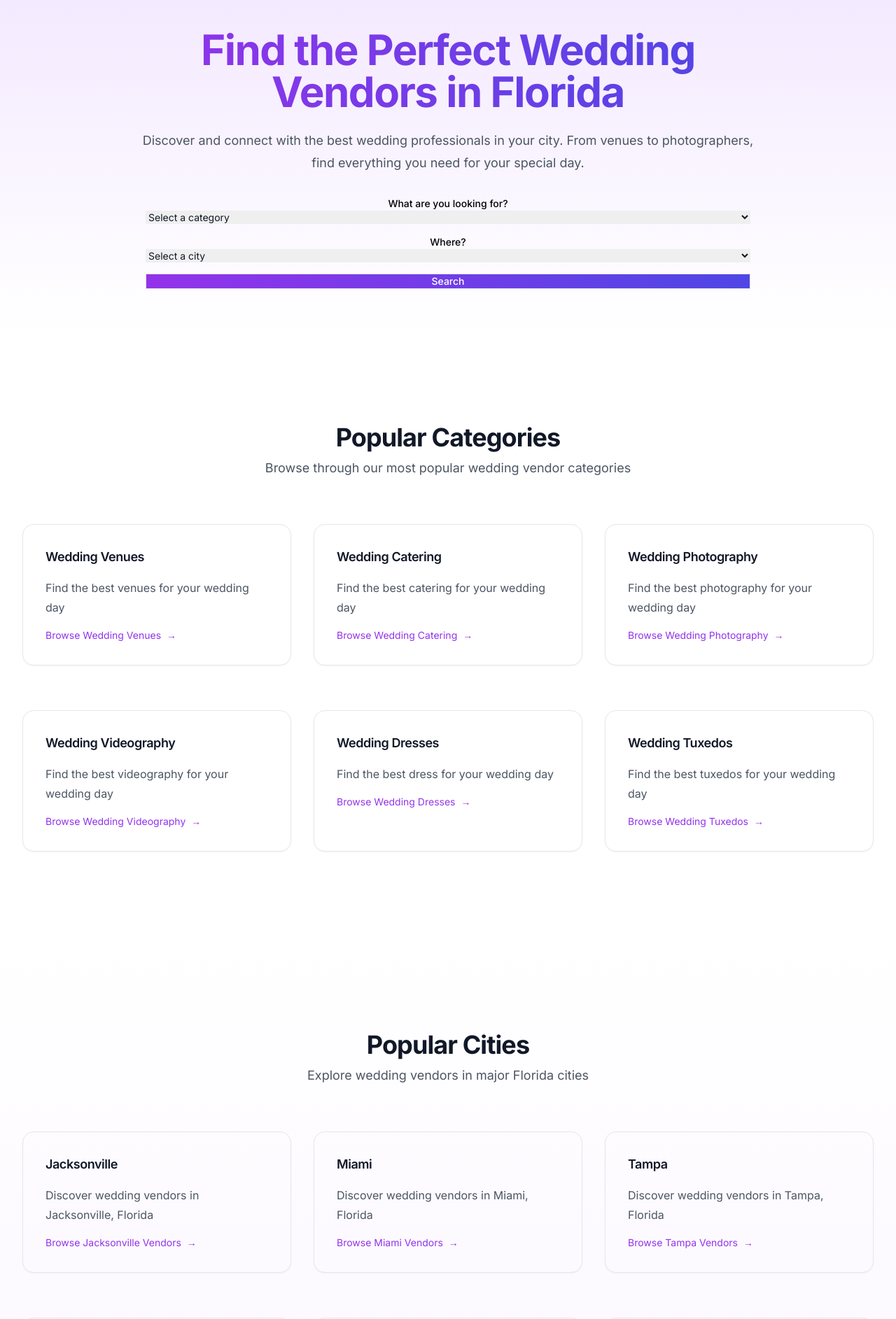
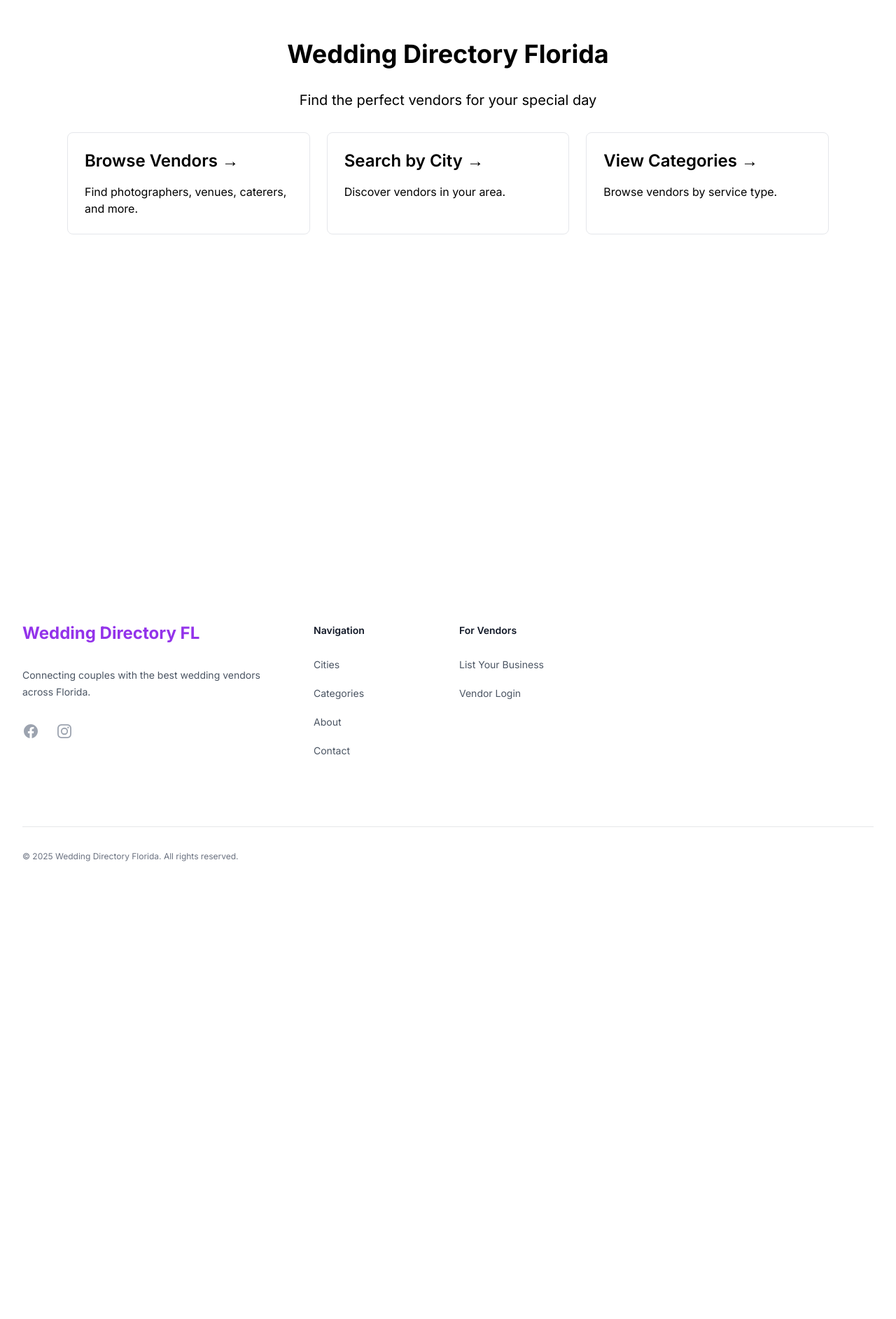
Before and after one commit to natoon16/direct1, a Next.js app: page / in a window 1280 px wide. Shown: the part 120-2005 px from the top of the page at 70% size. After the commit the page ends 1386 px from the top, so only its background shows below. Built offline with nearby package versions, Linux system fonts and the light colour scheme.

Commit message:
Revert "Restore original home page design"
This reverts commit dc9bb8d283645c581ba1d9beb7576feb1168d6e8.

```diff
--- a/app/page.tsx
+++ b/app/page.tsx
@@ -1,99 +1,33 @@
-import { cities } from '@/data/cities';
-import { categories } from '@/data/keywords';
-import Link from 'next/link';
-import SearchBox from '@/components/SearchBox';
+import Image from 'next/image'
+import Link from 'next/link'
 
 export default function Home() {
-  // Get top 6 cities for popular searches
-  const topCities = cities.slice(0, 6);
-  const popularCategories = categories.slice(0, 6);
+  return (
+    <main className="flex min-h-screen flex-col items-center p-24">
+      <h1 className="text-4xl font-bold text-center mb-8">
+        Wedding Directory Florida
+      </h1>
 
-  return (
-    <main>
-      {/* Hero Section with Search */}
-      <div className="relative isolate overflow-hidden bg-gradient-to-b from-purple-100 to-white">
-        <div className="mx-auto max-w-7xl px-6 pt-2 pb-12 sm:pb-20 lg:px-8 lg:py-16">
-          <div className="mx-auto max-w-4xl text-center">
-            <h1 className="mt-4 text-4xl font-bold tracking-tight text-gray-900 sm:text-6xl bg-clip-text text-transparent bg-gradient-to-r from-purple-600 to-indigo-600">
-              Find the Perfect Wedding Vendors in Florida
-            </h1>
-            <p className="mt-6 text-lg leading-8 text-gray-600">
-              Discover and connect with the best wedding professionals in your city. From venues to photographers, find everything you need for your special day.
-            </p>
-            <div className="mt-8">
-              <SearchBox />
-            </div>
-          </div>
-        </div>
-      </div>
+      <p className="text-xl text-center mb-8">
+        Find the perfect vendors for your special day
+      </p>
 
-      {/* Popular Categories */}
-      <div className="bg-white py-24 sm:py-32">
-        <div className="mx-auto max-w-7xl px-6 lg:px-8">
-          <div className="mx-auto max-w-2xl lg:text-center">
-            <h2 className="text-3xl font-bold tracking-tight text-gray-900 sm:text-4xl">
-              Popular Categories
-            </h2>
-            <p className="mt-2 text-lg leading-8 text-gray-600">
-              Browse through our most popular wedding vendor categories
-            </p>
-          </div>
-          <div className="mx-auto mt-16 grid max-w-2xl grid-cols-1 gap-x-8 gap-y-16 sm:grid-cols-2 lg:mx-0 lg:max-w-none lg:grid-cols-3">
-            {popularCategories.map((category) => (
-              <Link
-                key={category.slug}
-                href={`/category/${category.slug}`}
-                className="flex flex-col rounded-2xl border border-gray-200 p-8 shadow-sm hover:shadow-lg transition-all duration-200 hover:border-purple-200 group"
-              >
-                <h3 className="text-lg font-semibold leading-7 tracking-tight text-gray-900 group-hover:text-purple-600">
-                  {category.title}
-                </h3>
-                <p className="mt-4 text-base leading-7 text-gray-600">
-                  Find the best {category.name.toLowerCase()} for your wedding day
-                </p>
-                <div className="mt-4 flex items-center gap-x-2 text-sm text-purple-600 group-hover:translate-x-1 transition-transform duration-200">
-                  Browse {category.title}
-                  <span aria-hidden="true">→</span>
-                </div>
-              </Link>
-            ))}
-          </div>
-        </div>
-      </div>
+      <div className="grid grid-cols-1 md:grid-cols-2 lg:grid-cols-3 gap-6 max-w-7xl w-full">
+        <Link href="/vendors" className="p-6 border rounded-lg hover:shadow-lg transition-shadow">
+          <h2 className="text-2xl font-semibold mb-4">Browse Vendors →</h2>
+          <p>Find photographers, venues, caterers, and more.</p>
+        </Link>
 
-      {/* Popular Cities */}
-      <div className="bg-gradient-to-b from-white to-purple-50 py-24 sm:py-32">
-        <div className="mx-auto max-w-7xl px-6 lg:px-8">
-          <div className="mx-auto max-w-2xl lg:text-center">
-            <h2 className="text-3xl font-bold tracking-tight text-gray-900 sm:text-4xl">
-              Popular Cities
-            </h2>
-            <p className="mt-2 text-lg leading-8 text-gray-600">
-              Explore wedding vendors in major Florida cities
-            </p>
-          </div>
-          <div className="mx-auto mt-16 grid max-w-2xl grid-cols-1 gap-x-8 gap-y-16 sm:grid-cols-2 lg:mx-0 lg:max-w-none lg:grid-cols-3">
-            {topCities.map((city) => (
-              <Link
-                key={city.name}
-                href={`/city/${city.name.toLowerCase()}`}
-                className="flex flex-col rounded-2xl border border-gray-200 p-8 shadow-sm hover:shadow-lg transition-all duration-200 hover:border-purple-200 group"
-              >
-                <h3 className="text-lg font-semibold leading-7 tracking-tight text-gray-900 group-hover:text-purple-600">
-                  {city.name}
-                </h3>
-                <p className="mt-4 text-base leading-7 text-gray-600">
-                  Discover wedding vendors in {city.name}, Florida
-                </p>
-                <div className="mt-4 flex items-center gap-x-2 text-sm text-purple-600 group-hover:translate-x-1 transition-transform duration-200">
-                  Browse {city.name} Vendors
-                  <span aria-hidden="true">→</span>
-                </div>
-              </Link>
-            ))}
-          </div>
-        </div>
+        <Link href="/cities" className="p-6 border rounded-lg hover:shadow-lg transition-shadow">
+          <h2 className="text-2xl font-semibold mb-4">Search by City →</h2>
+          <p>Discover vendors in your area.</p>
+        </Link>
+
+        <Link href="/categories" className="p-6 border rounded-lg hover:shadow-lg transition-shadow">
+          <h2 className="text-2xl font-semibold mb-4">View Categories →</h2>
+          <p>Browse vendors by service type.</p>
+        </Link>
       </div>
     </main>
-  );
+  )
 }
```
